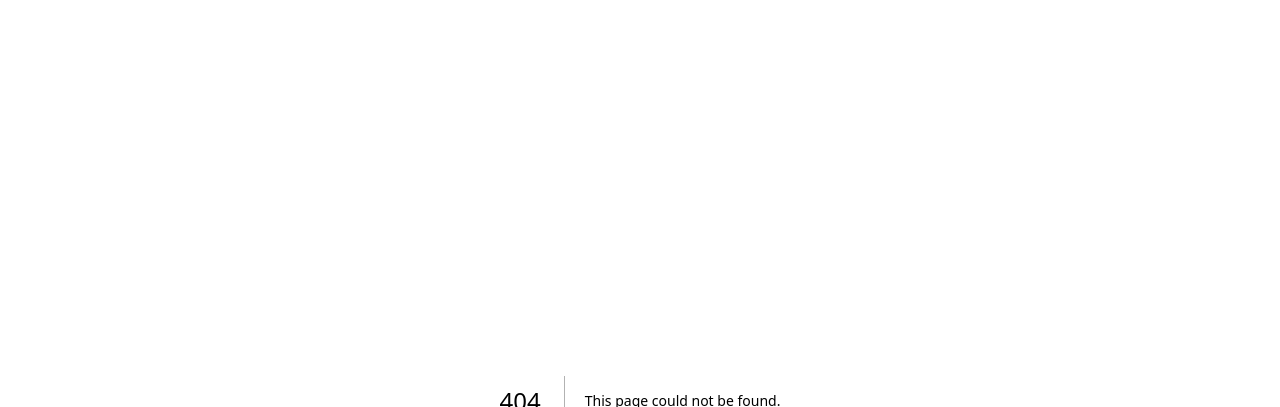
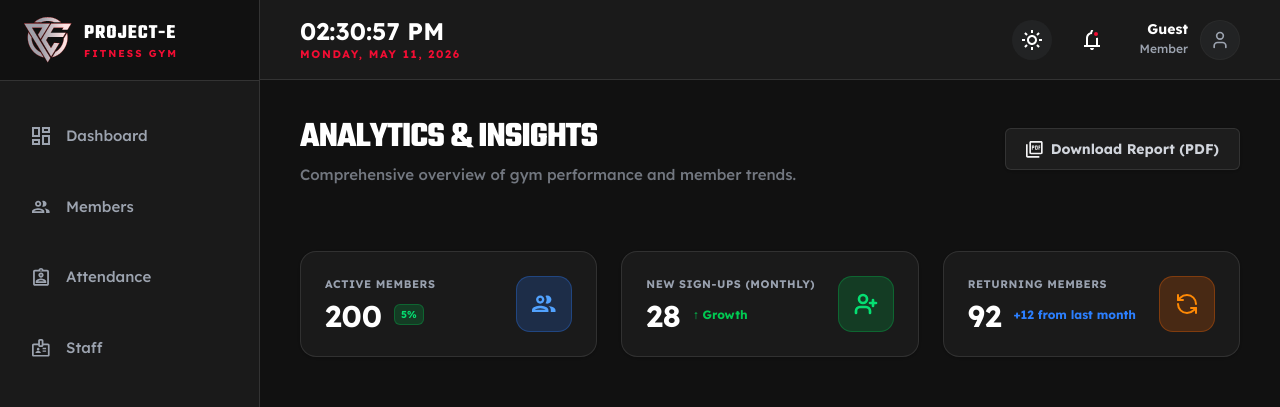
Before and after one commit to Fabshkiee/Project-E-Web-Management-System, a Next.js app: page /dashboard/analytics in a window 1280 px wide. Before the commit this address had no page. Shown: the top 407 px of the page. Built offline with nearby package versions, Linux system fonts and the light colour scheme; no server answers.

Commit message:
feat: analytics page stat card, pagetitle, and button

```diff
--- /dev/null
+++ b/app/dashboard/analytics/page.tsx
@@ -0,0 +1,66 @@
+"use client";
+
+import PageTitle from "@/components/dashboard/page-title";
+import { StatCard } from "@/components/ui/StatCard";
+import { SecondaryButton } from "@/components/ui/ActionButton";
+import {
+  ExportPDF,
+  MembersIcon,
+  AddMemberIcon,
+  RefreshIcon,
+} from "@/components/ui/Icons";
+
+export default function AnalyticsPage() {
+  return (
+    <div className="space-y-8 animate-in fade-in duration-500">
+      <header className="flex flex-col md:flex-row md:items-start justify-between gap-4">
+        <PageTitle
+          title="Analytics & Insights"
+          subtitle="Comprehensive overview of gym performance and member trends."
+        />
+        <SecondaryButton
+          icon={<ExportPDF className="w-5 h-5" />}
+          className="md:mt-2"
+        >
+          Download Report (PDF)
+        </SecondaryButton>
+      </header>
+
+      <section className="grid grid-cols-1 md:grid-cols-2 lg:grid-cols-3 gap-6">
+        <StatCard
+          title="Active Members"
+          value="200"
+          color="blue"
+          icon={<MembersIcon />}
+          trend={{
+            value: "5%",
+            isPositive: true,
+            variant: "badge",
+          }}
+        />
+        <StatCard
+          title="New Sign-ups (Monthly)"
+          value="28"
+          color="green"
+          icon={<AddMemberIcon />}
+          trend={{
+            value: "↑ Growth",
+            isPositive: true,
+            variant: "text",
+          }}
+        />
+        <StatCard
+          title="Returning Members"
+          value="92"
+          color="orange"
+          icon={<RefreshIcon />}
+          trend={{
+            value: "+12 from last month",
+            variant: "text",
+            customColor: "text-blue-500",
+          }}
+        />
+      </section>
+    </div>
+  );
+}
```
